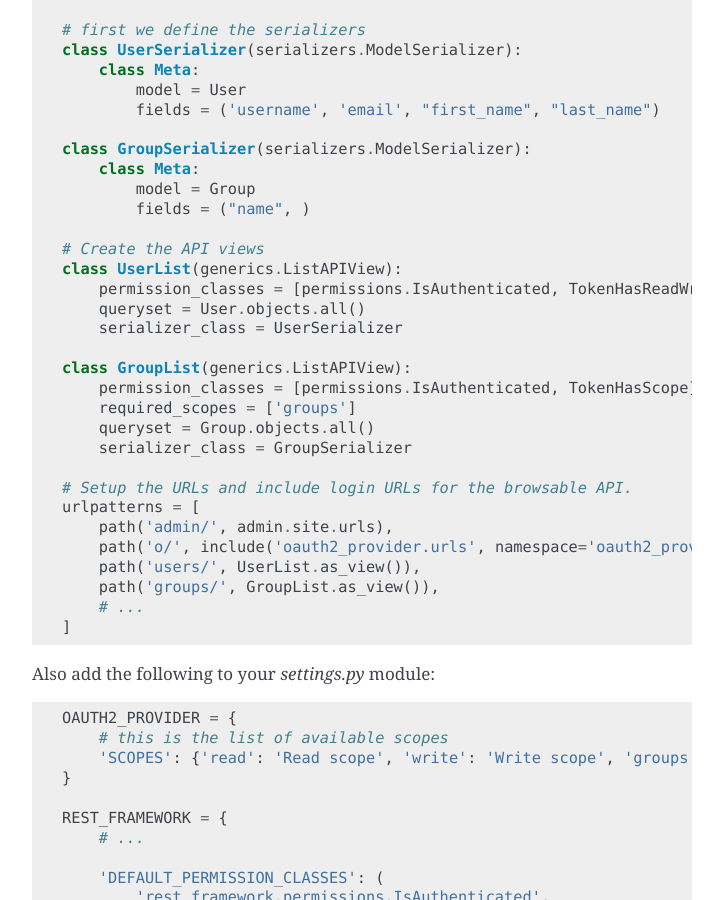
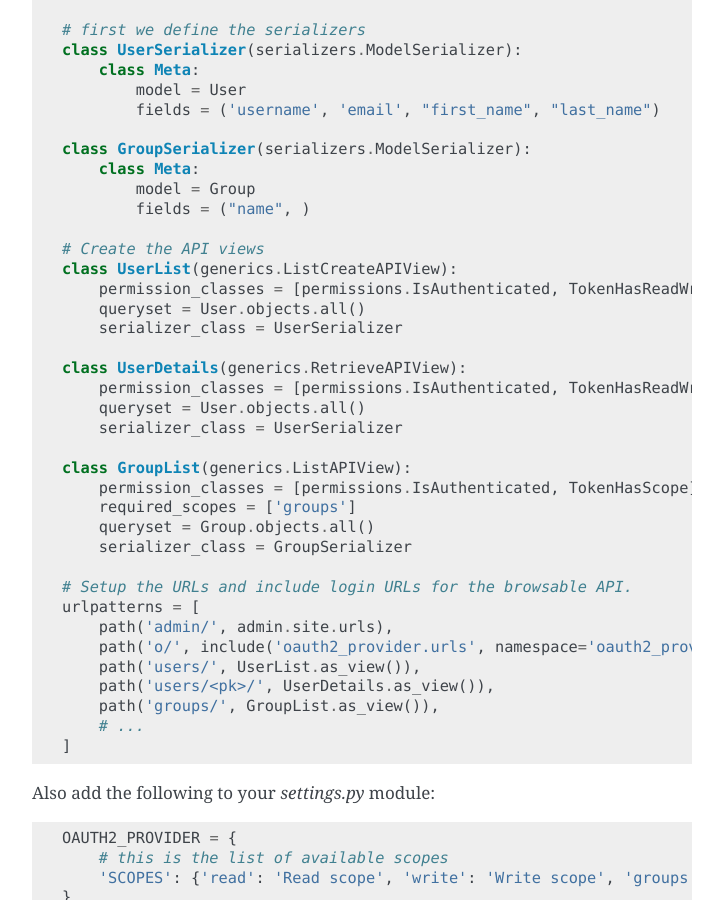
Before and after one commit to sheriffwoody0922/oauth-python-django, a Sphinx documentation site: the page built from docs/rest-framework/getting_started.rst, in a window 1280 px wide and 900 px high, scrolled down 1189 px. Shown: the whole window, without its empty margins (388-1111 px from the left). Built offline with Sphinx 7.4.7, drawn with Linux system fonts in a browser that asks for light colours.

Commit message:
Add support for detail and create views in DRF sample code
Update DRF sample code to support getting a User instance and
also creating a new User.

```diff
--- a/docs/rest-framework/getting_started.rst
+++ b/docs/rest-framework/getting_started.rst
@@ -69,7 +69,12 @@ Here's our project's root `urls.py` module:
             fields = ("name", )
 
     # Create the API views
-    class UserList(generics.ListAPIView):
+    class UserList(generics.ListCreateAPIView):
+        permission_classes = [permissions.IsAuthenticated, TokenHasReadWriteScope]
+        queryset = User.objects.all()
+        serializer_class = UserSerializer
+
+    class UserDetails(generics.RetrieveAPIView):
         permission_classes = [permissions.IsAuthenticated, TokenHasReadWriteScope]
         queryset = User.objects.all()
         serializer_class = UserSerializer
@@ -85,6 +90,7 @@ Here's our project's root `urls.py` module:
         path('admin/', admin.site.urls),
         path('o/', include('oauth2_provider.urls', namespace='oauth2_provider')),
         path('users/', UserList.as_view()),
+        path('users/<pk>/', UserDetails.as_view()),
         path('groups/', GroupList.as_view()),
         # ...
     ]
```
